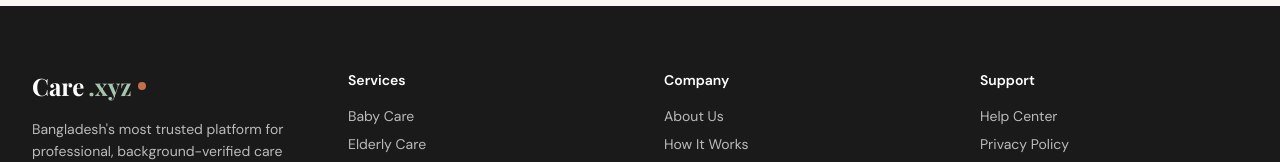
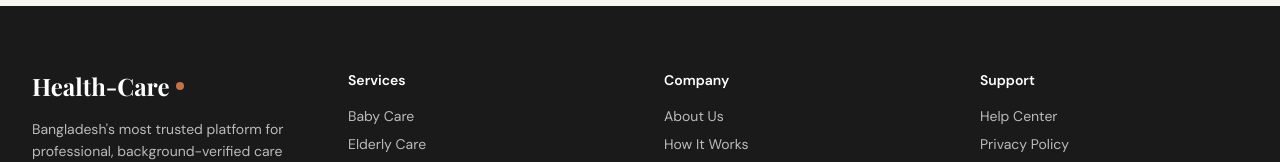
Before and after one commit to islamSorifulhero/Health-Care-Services, a Next.js app: page / in a window 1280 px wide. Shown: the part 3672-3834 px from the top of the page. Built offline with nearby package versions, Linux system fonts and the light colour scheme; a web font is replaced by a local one.

Commit message:
Footer logo updated

```diff
--- a/src/components/layout/Footer.tsx
+++ b/src/components/layout/Footer.tsx
@@ -8,7 +8,7 @@ export function Footer() {
           {/* Brand */}
           <div>
             <Link href="/" className="font-playfair text-2xl font-bold text-white flex items-center gap-1 mb-4">
-              Care<span className="text-sage-light">.xyz</span>
+              Health-Care
               <span className="w-2 h-2 bg-terracotta rounded-full ml-0.5" />
             </Link>
             <p className="text-sm leading-relaxed max-w-xs">
```
